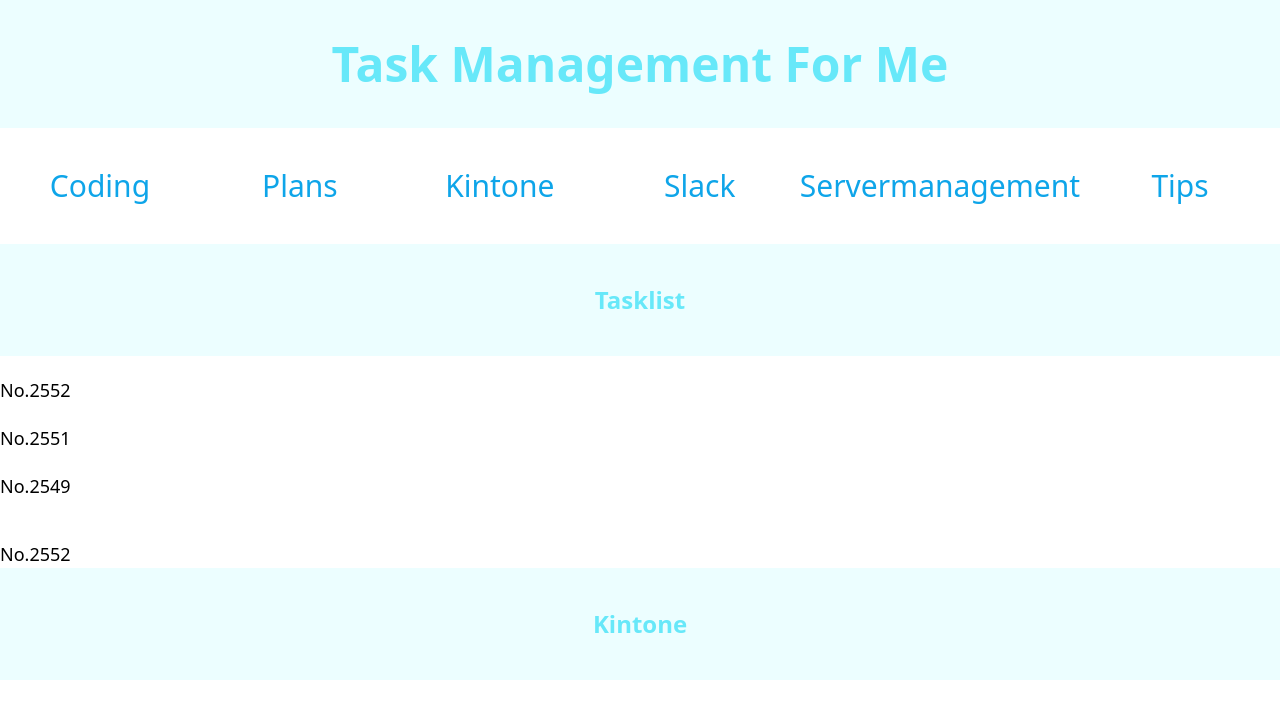
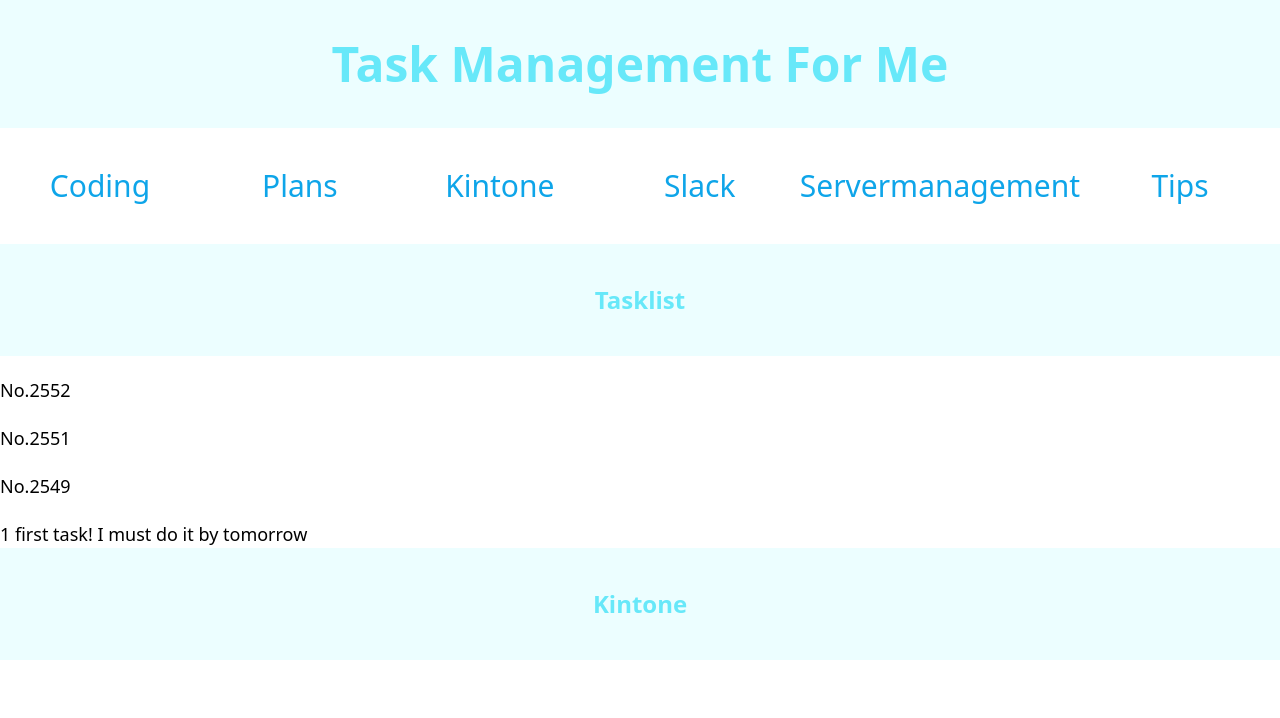
Before and after one commit to JunSecondStart/task_management_for_me, a React (Create React App) app: page /kintone in a window 1280 px wide. Shown: the top 718 px of the page. Built offline with nearby package versions, Linux system fonts and the light colour scheme.

Commit message:
context導入成功（minesweeperと比較）

```diff
--- a/src/App.tsx
+++ b/src/App.tsx
@@ -1,9 +1,11 @@
 import Pages from "./views/pages";
 import { Link } from "react-router-dom";
+import { TaskFieldContextProvider } from "./context";
 
-const App = () => {
+const App:React.FC = () => {
   return (
     <>
+      <TaskFieldContextProvider>
         <div className="text-cyan-300 bg-cyan-50 text-center py-10 text-5xl font-bold">
           Task Management For Me
         </div>
@@ -27,6 +29,7 @@
             <li className="basis-1/3 text-5xl"><Link to="/">must do within a month</Link></li>
           </ul>
         </footer> */}
+      </TaskFieldContextProvider>
     </>
   );
 };
--- /dev/null
+++ b/src/context/index.tsx
@@ -0,0 +1,16 @@
+import React, { createContext, useContext, useState } from "react";
+import { taskContext, taskState } from "../types";
+
+const TaskContext = createContext({} as taskContext);
+export const useTask = () => useContext(TaskContext);
+
+type Props = { children: React.ReactNode };
+export const TaskFieldContextProvider: React.FC<Props> = ({ children }) => {
+    const [ task, setTask ] = useState<taskState>({
+        id : 1,
+        title : "first task!",
+        content : "I must do it by tomorrow",
+        check : false,
+    });
+    return <TaskContext.Provider value={{ ...task }}>{children}</TaskContext.Provider>
+};
--- /dev/null
+++ b/src/types/index.d.ts
@@ -0,0 +1,14 @@
+import { VoidExpression } from "typescript";
+
+export type taskContext = taskState & taskFunc;
+
+export type taskState = {
+    id : number;
+    title : string;
+    content : string;
+    check: boolean;
+};
+
+export type taskFunc = {
+    // openCells: (idx: number, status: CellStatusType) => void;
+};
--- a/src/views/components/Kintone.tsx
+++ b/src/views/components/Kintone.tsx
@@ -1,6 +1,7 @@
 import Tasklist from "./common/tasklist/Tasklist";
+import React from "react";
 
-const Kintone = () => {
+const Kintone: React.FC = () => {
     return (
         <>
             <section>
@@ -17,7 +18,7 @@
                 </ul>
             </section> */}
             <section>
-                <Tasklist/>
+                <Tasklist />
             </section>
             <section>
                 <h4 className="text-cyan-300 bg-cyan-50 text-center py-10 text-2xl font-bold">Kintone</h4>
--- a/src/views/components/common/tasklist/Taskcard.tsx
+++ /dev/null
@@ -1,11 +0,0 @@
-const Taskcard = () => {
-    return (
-        <>
-            <ul>
-                <li className="text-lg pt-5">No.2552</li>
-            </ul>
-        </>
-    );
-}
-
-export default Taskcard;
--- a/src/views/components/common/tasklist/Tasklist.tsx
+++ b/src/views/components/common/tasklist/Tasklist.tsx
@@ -1,13 +1,22 @@
-import Tasks from "./Tasks";
+import { useTask } from "../../../../context";
 
-const Tasklist = () => {
+const Tasklist:React.FC = () => {
+    const Task = useTask();
+
     return (
         <>
             <div>
                 <h4 className="text-cyan-300 bg-cyan-50 text-center py-10 text-2xl font-bold">Tasklist</h4>
             </div>
             <section>
-                <Tasks />
+                <ul>
+                    <li className="text-lg pt-5">No.2552</li>
+                    <li className="text-lg pt-5">No.2551</li>
+                    <li className="text-lg pt-5">No.2549</li>
+                    <li className="text-lg pt-5">{Task.id} {Task.title} {Task.content} {Task.check}</li>
+                    <li></li>
+                    <li></li>
+                </ul>
             </section>
         </>
     );
--- a/src/views/components/common/tasklist/Tasks.tsx
+++ /dev/null
@@ -1,18 +0,0 @@
-import Taskcard from "./Taskcard";
-
-const Tasks = () => {
-    return (
-        <>
-            <ul>
-                <li className="text-lg pt-5">No.2552</li>
-                <li className="text-lg pt-5">No.2551</li>
-                <li className="text-lg pt-5">No.2549</li>
-                <li className="text-lg pt-5"><Taskcard /></li>
-                <li></li>
-                <li></li>
-            </ul>
-        </>
-    );
-}
-
-export default Tasks;
--- a/src/views/pages/index.tsx
+++ b/src/views/pages/index.tsx
@@ -8,13 +8,13 @@
 import Tips from "../components/Tips";
 import Coding from "../components/Coding";
 
-const Pages: React.FC = () => {
+const Pages:React.FC  = () => {
     return (
         <Routes>
             <Route path="/" element={<Home />} />
             <Route path="/coding" element={<Coding />} />
             <Route path="/plans" element={<Plans />} />
-            <Route path="/kintone" element={<Kintone />} />
+            <Route path="/kintone" element={<Kintone/>} />
             <Route path="/slack" element={<Slack />} />
             <Route path="/servermanagement" element={<Servermanagement />} />
             <Route path="/tips" element={<Tips />} />
```
Lines whose indentation alone changed are shown as unchanged.
